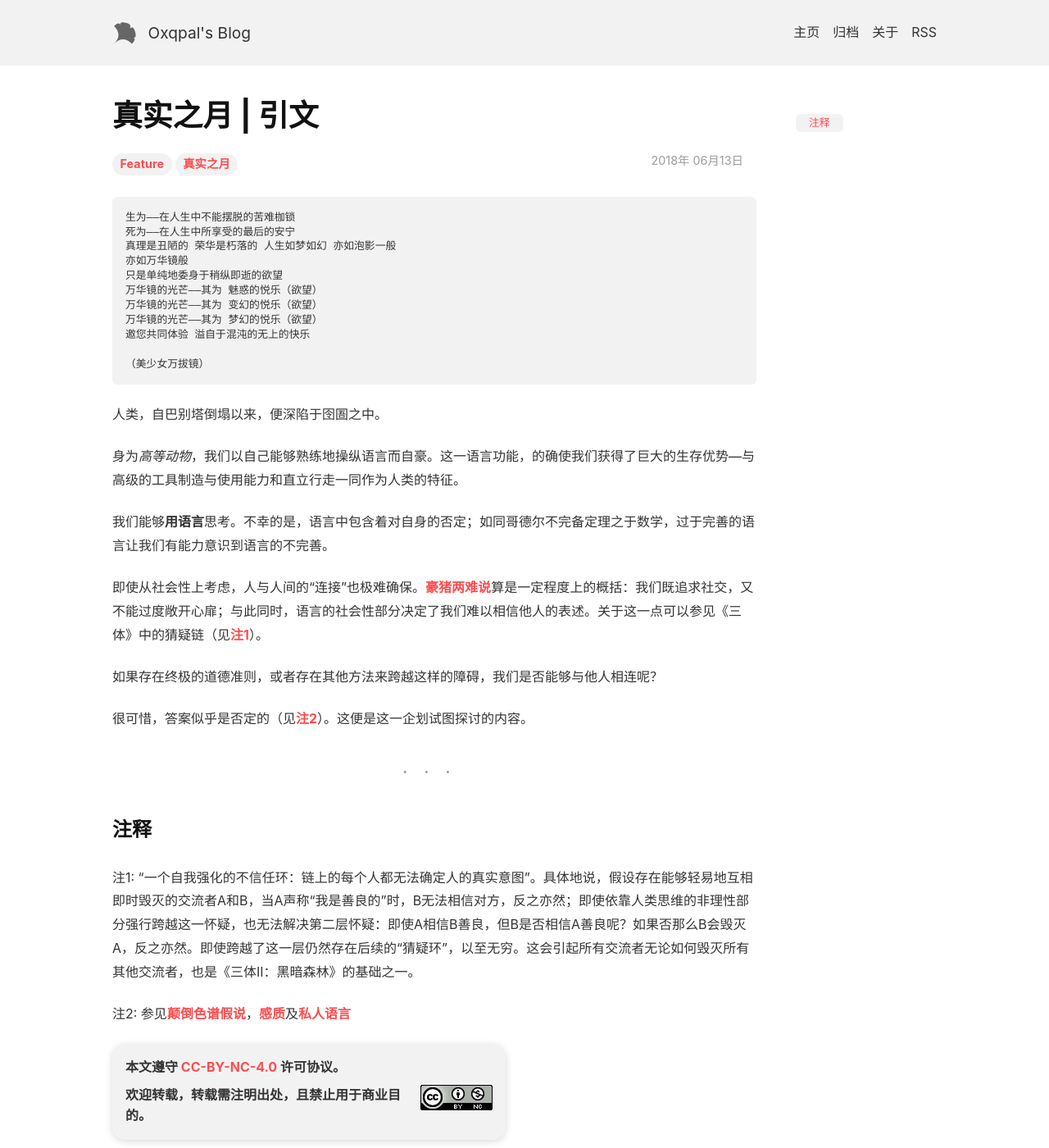
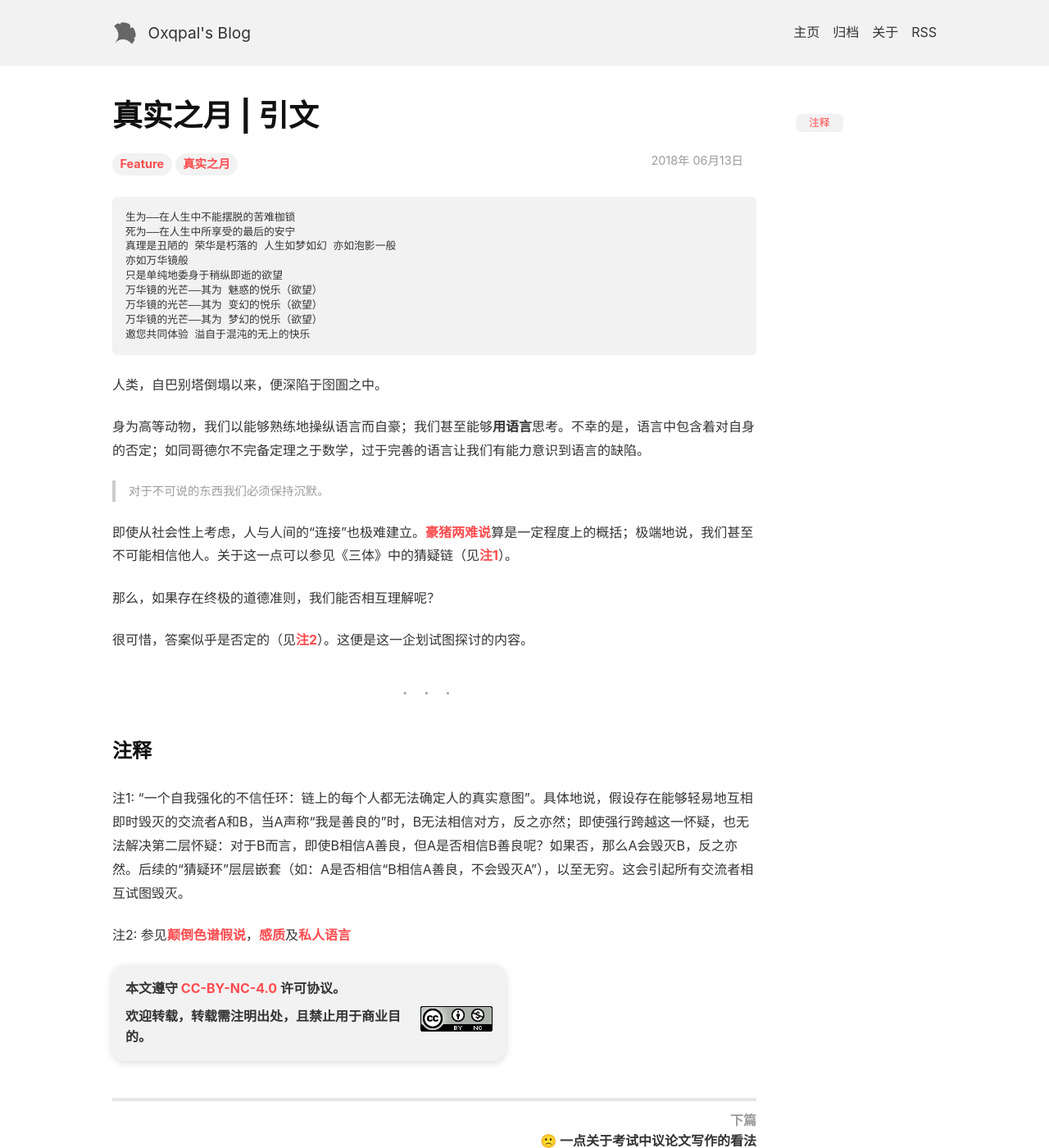
Before and after one commit to oxqpal19/oxqpal19.github.io, a Jekyll site: the page built from _posts/2018-06-13-dream-and-reality-1-introduction.md, in a window 1280 px wide and 1400 px high. Shown: the whole window at 82% size. Built offline with Jekyll 4.4.1, drawn with Linux system fonts in a browser that asks for light colours; nearby versions of some CDN libraries.

Commit message:
Update 2018-06-13-dream-and-reality-1-introduction.md

````diff
--- a/_posts/2018-06-13-dream-and-reality-1-introduction.md
+++ b/_posts/2018-06-13-dream-and-reality-1-introduction.md
@@ -16,21 +16,19 @@
 万华镜的光芒——其为 变幻的悦乐（欲望）
 万华镜的光芒——其为 梦幻的悦乐（欲望）
 邀您共同体验 溢自于混沌的无上的快乐
-
-（美少女万拔镜）
 ```
 
 <!--more-->
 
 人类，自巴别塔倒塌以来，便深陷于囹圄之中。
 
-身为*高等动物*，我们以自己能够熟练地操纵语言而自豪。这一语言功能，的确使我们获得了巨大的生存优势---与高级的工具制造与使用能力和直立行走一同作为人类的特征。
+身为高等动物，我们以能够熟练地操纵语言而自豪；我们甚至能够**用语言**思考。不幸的是，语言中包含着对自身的否定；如同哥德尔不完备定理之于数学，过于完善的语言让我们有能力意识到语言的缺陷。
 
-我们能够**用语言**思考。不幸的是，语言中包含着对自身的否定；如同哥德尔不完备定理之于数学，过于完善的语言让我们有能力意识到语言的不完善。
+> 对于不可说的东西我们必须保持沉默。
 
-即使从社会性上考虑，人与人间的“连接”也极难确保。[豪猪两难说](https://en.wikipedia.org/wiki/Hedgehog%27s_dilemma)算是一定程度上的概括：我们既追求社交，又不能过度敞开心扉；与此同时，语言的社会性部分决定了我们难以相信他人的表述。关于这一点可以参见《三体》中的猜疑链（见[注1](#1)）。
+即使从社会性上考虑，人与人间的“连接”也极难建立。[豪猪两难说](https://en.wikipedia.org/wiki/Hedgehog%27s_dilemma)算是一定程度上的概括；极端地说，我们甚至不可能相信他人。关于这一点可以参见《三体》中的猜疑链（见[注1](#1)）。
 
-如果存在终极的道德准则，或者存在其他方法来跨越这样的障碍，我们是否能够与他人相连呢？
+那么，如果存在终极的道德准则，我们能否相互理解呢？
 
 很可惜，答案似乎是否定的（见[注2](#2)）。这便是这一企划试图探讨的内容。
 
@@ -38,6 +36,6 @@
 
 ### 注释
 
-<span id="1">注1: “一个自我强化的不信任环：链上的每个人都无法确定人的真实意图”。具体地说，假设存在能够轻易地互相即时毁灭的交流者A和B，当A声称“我是善良的”时，B无法相信对方，反之亦然；即使依靠人类思维的非理性部分强行跨越这一怀疑，也无法解决第二层怀疑：即使A相信B善良，但B是否相信A善良呢？如果否那么B会毁灭A，反之亦然。即使跨越了这一层仍然存在后续的“猜疑环”，以至无穷。这会引起所有交流者无论如何毁灭所有其他交流者，也是《三体II：黑暗森林》的基础之一。</span>
+<span id="1">注1: “一个自我强化的不信任环：链上的每个人都无法确定人的真实意图”。具体地说，假设存在能够轻易地互相即时毁灭的交流者A和B，当A声称“我是善良的”时，B无法相信对方，反之亦然；即使强行跨越这一怀疑，也无法解决第二层怀疑：对于B而言，即使B相信A善良，但A是否相信B善良呢？如果否，那么A会毁灭B，反之亦然。后续的“猜疑环”层层嵌套（如：A是否相信“B相信A善良，不会毁灭A”），以至无穷。这会引起所有交流者相互试图毁灭。</span>
 
 <span id="2">注2: 参见[颠倒色谱假说](https://en.wikipedia.org/wiki/Inverted_spectrum)，[感质](https://en.wikipedia.org/wiki/Qualia)及[私人语言](https://en.wikipedia.org/wiki/Private_language_argument)</span>
````
